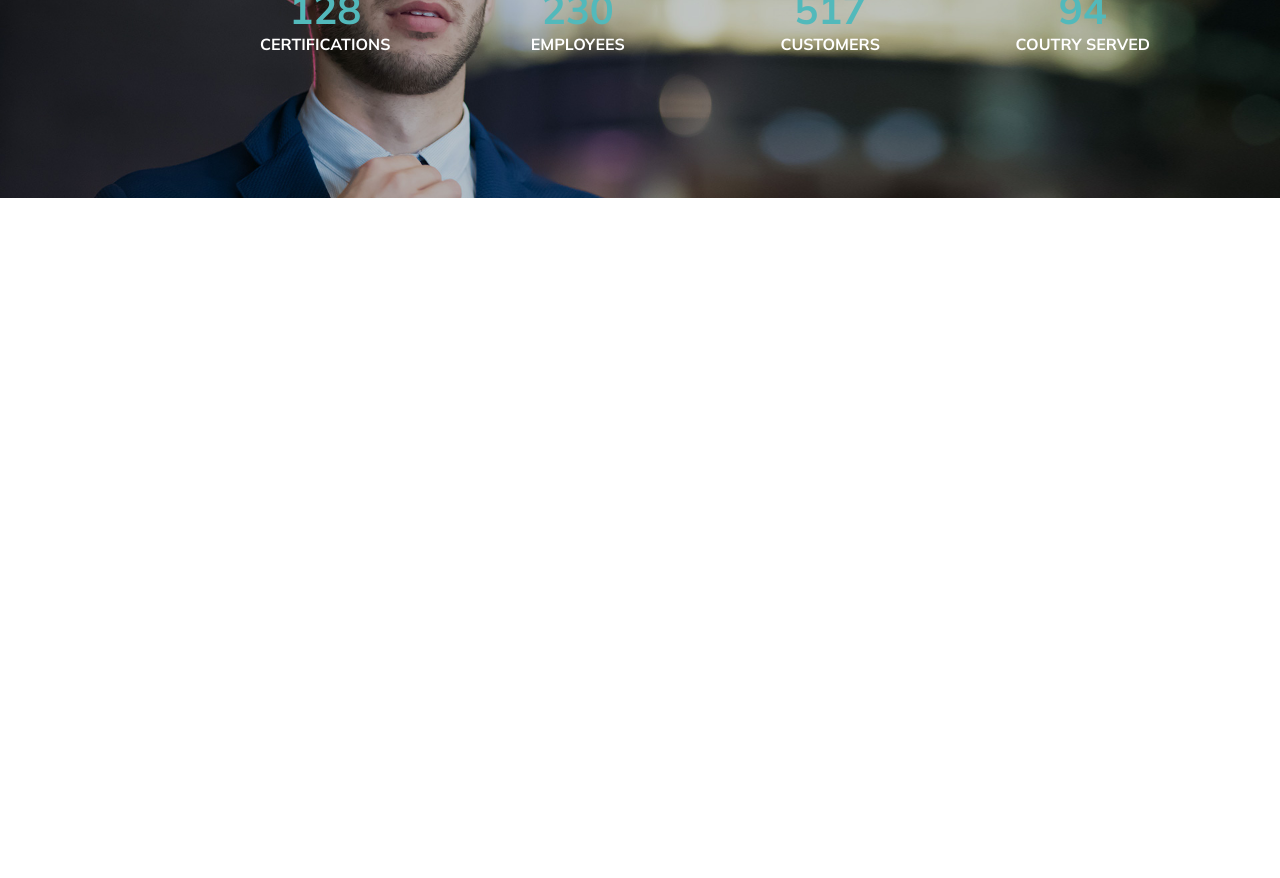
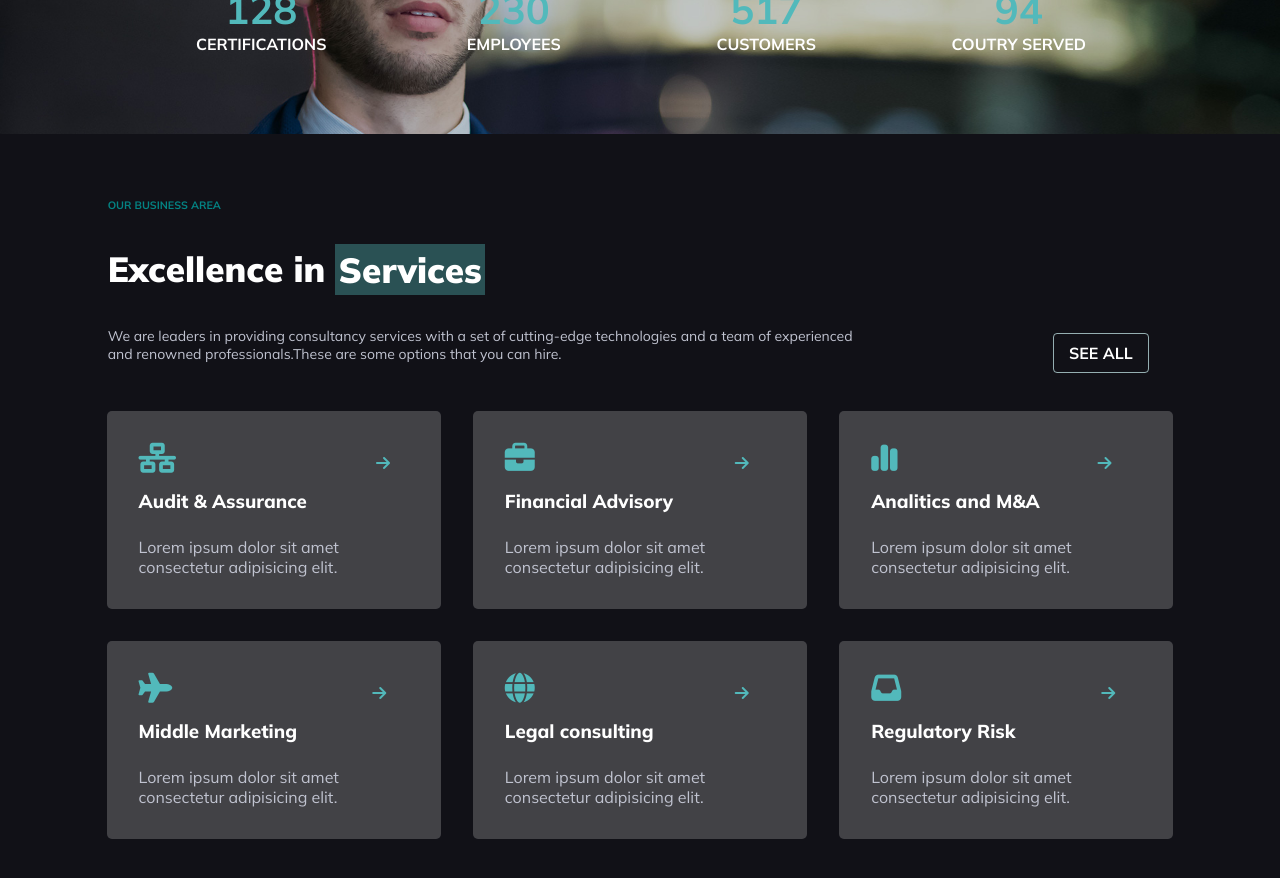
Before and after one commit to AngeloRoudani/proj-html-vuejs, a Vue app: page / in a window 1280 px wide. Shown: the part 1780-2658 px from the top of the page. Before the commit the page ends 1978 px from the top, so only its background shows below. Built offline with nearby package versions, Linux system fonts and the light colour scheme.

Commit message:
sezione "servicies" conclusa

```diff
--- a/src/components/MyMain.vue
+++ b/src/components/MyMain.vue
@@ -27,15 +27,38 @@
             </div>
         </div>
     </section>
-    <section>
+
+
+    <section id="servicies">
+        <!--sezione servizi e prodotti-->
+        <div class="container">
+            <div class="title-wrapper">
+                <h6>Our business area</h6>
+                <h1 class="mt-2 stats-title">Excellence in <span class="highlighted">Services</span></h1>
+                <p class="mt-2 ">We are leaders in providing consultancy services with a set of cutting-edge technologies and a team of experienced and renowned professionals.These are some options that you can hire.</p>
+                <span class="btn-2">see all</span>
+            </div>
+            <div class="services-list">
+                <div v-for="(element,index) in servicies" class="product" :key="index">
+                    <MyServiceCard
+                                :image="element.image"
+                                :title="element.title"
+                                :info="element.info"/>
+                </div>
+            </div>
+        </div>
 
     </section>
 </template>
 
 <script>
+import MyServiceCard from './MyServiceCard.vue';
 
     export default {
         name: 'MyMain',
+        components : {
+            MyServiceCard
+        },
         data () {
             return {
                 statsList: [
@@ -55,6 +78,38 @@
                         quantity: 94,
                         label: 'Coutry Served'
                     }
+                ],
+                servicies: [
+                    {
+                        image: 'fa-solid fa-network-wired',
+                        title: 'Audit & Assurance',
+                        info: 'Lorem ipsum dolor sit amet consectetur adipisicing elit.'
+                    },
+                    {
+                        image: 'fa-solid fa-briefcase',
+                        title: 'Financial Advisory',
+                        info: 'Lorem ipsum dolor sit amet consectetur adipisicing elit.'
+                    },
+                    {
+                        image: 'fa-solid fa-chart-simple',
+                        title: 'Analitics and M&A',
+                        info: 'Lorem ipsum dolor sit amet consectetur adipisicing elit.'
+                    },
+                    {
+                        image: 'fa-solid fa-plane',
+                        title: 'Middle Marketing',
+                        info: 'Lorem ipsum dolor sit amet consectetur adipisicing elit.'
+                    },
+                    {
+                        image: 'fa-solid fa-globe',
+                        title: 'Legal consulting',
+                        info: 'Lorem ipsum dolor sit amet consectetur adipisicing elit.'
+                    },
+                    {
+                        image: 'fa-solid fa-inbox',
+                        title: 'Regulatory Risk',
+                        info: 'Lorem ipsum dolor sit amet consectetur adipisicing elit.'
+                    }
                 ]
             }
         },
@@ -69,6 +124,7 @@
 
 <style lang="scss" scoped>
  @use '../styles/partials/variables' as *;
+ @use '../styles/partials/btn';
 
 /*utilities*/
 
@@ -139,6 +195,10 @@ p {
     background-size: cover;
 }
 
+#stats .container {
+    text-align: center;
+}
+
 .stats-title {
     color: $first-color;
     span {
@@ -148,8 +208,7 @@ p {
 .stats-info {
     width: 100%;
     display: flex;
-    justify-content: space-between;
-    margin: 4rem;
+    margin-top: 4rem;
 }
 
 .minicard {
@@ -167,7 +226,45 @@ p {
     text-transform: uppercase;
     font-weight: bolder;
 }
+/*servizi e prodotti*/
 
+#servicies {
+    background-color: $first-black;
+}
+
+#servicies p {
+    color: $text-third;
+    text-align: left;
+    display: inline-block;
+}
+
+#servicies .container {
+    text-align: left;
+    padding: 4rem 0;
+}
+
+.title-wrapper {
+    width: 91%;
+    margin: auto;
+}
+
+#servicies .btn-2 {
+    color: $first-color;
+    margin-left: 200px;
+}
+.services-list {
+    display: flex;
+    flex-wrap: wrap;
+    justify-content: center;
+    margin: 2rem auto;
+}
+
+.product {
+    width: calc((100% / 3.5));
+    margin: 1rem;
+    background-color: $second-grey;
+    border-radius: 5px;
+}
 
 
 
--- /dev/null
+++ b/src/components/MyServiceCard.vue
@@ -0,0 +1,58 @@
+<template>
+    <div class="card">
+        <div class="icons">
+            <i :class="image" class="icon"></i>
+            <i class="fa-solid fa-arrow-right"></i>
+        </div>
+        <h3>{{ title }}</h3>
+        <p>{{ info }}</p>
+    </div>
+</template>
+
+<script>
+
+    export default {
+        name: 'MyServiceCard',
+        props: {
+            image: String,
+            title: String,
+            info: String
+        }
+    }
+
+</script>
+
+<style lang="scss" scoped>
+    @use '../styles/partials/variables' as *;
+    .card {
+        padding: 2rem;
+        display: flex;
+        flex-direction: column;
+    }
+    .icons {
+        color: $text-secondary;
+        margin-bottom: 1rem;
+    }
+
+    .icon {
+        font-size: 30px;
+    }
+
+    .fa-arrow-right {
+        position: relative;
+        left: 200px;
+    }
+
+    h3 {
+        font-weight: 800;
+        color: $first-color;
+    }
+
+    p {
+        color: $text-third;
+        margin-top: 1.5rem;
+    }
+
+
+
+</style>
--- a/src/styles/partials/_btn.scss
+++ b/src/styles/partials/_btn.scss
@@ -10,7 +10,7 @@
 
 .btn-2 {
     padding: 9px 15px;
-    border: solid 1px $bg-secondary;
+    border: solid 1px $play-color;
     border-radius: 4px;
     text-transform: uppercase;
     font-weight: bold;
--- a/src/styles/partials/_variables.scss
+++ b/src/styles/partials/_variables.scss
@@ -7,3 +7,4 @@ $first-black: #111117;
 $second-grey: #4e4f52ce;
 $top-color: #568597;
 $play-color:#c5e8eabb;
+$text-third: #c0c3d0;
```
